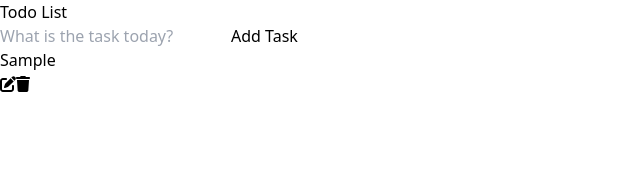
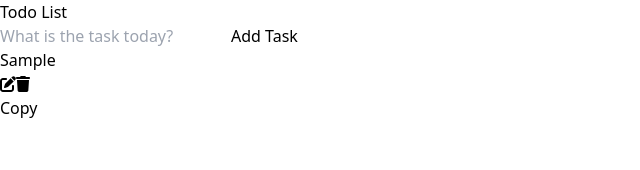
Before and after one commit to chizobaebuka/todoApp, a React (Vite) app in the folder todoList/: page / in a window 1280 px wide. Both pictures are taken after typing "Sample" into the empty fields and a click on the button "Add Task". Shown: the top 170 px of the page, without its empty margins (0-640 px from the left). Built offline with nearby package versions, Linux system fonts and the light colour scheme.

Commit message:
done with adding the clipboard feature and setting the localstorage

```diff
--- a/todoList/src/components/TodoWrapper.tsx
+++ b/todoList/src/components/TodoWrapper.tsx
@@ -1,8 +1,8 @@
 import React, { useState, useEffect } from 'react';
 import Todo from './Todo';
 import TodoForm from './TodoForm';
+import EditTodoForm from './EditTodoForm';
 import { v4 as uuidv4 } from 'uuid';
-import EditTodoForm from './EditTodoForm';
 
 interface TodoItem {
     id: string;
@@ -14,7 +14,6 @@ interface TodoItem {
 export const TodoWrapper: React.FC = () => {
     const [todos, setTodos] = useState<TodoItem[]>([]);
 
-    // Load todo items from local storage when the component mounts
     useEffect(() => {
         const savedTodos = localStorage.getItem('todos');
         if (savedTodos) {
@@ -22,7 +21,6 @@ export const TodoWrapper: React.FC = () => {
         }
     }, []);
 
-    // Function to save todo items to local storage
     const saveTodosToLocalStorage = (newTodos: TodoItem[]) => {
         localStorage.setItem('todos', JSON.stringify(newTodos));
     };
@@ -37,13 +35,13 @@ export const TodoWrapper: React.FC = () => {
 
         const newTodos = [...todos, newTodo];
         setTodos(newTodos);
-        saveTodosToLocalStorage(newTodos); // Save to local storage
+        saveTodosToLocalStorage(newTodos);
     };
 
     const deleteTodo = (id: string) => {
         const newTodos = todos.filter((todo) => todo.id !== id);
         setTodos(newTodos);
-        saveTodosToLocalStorage(newTodos); // Save to local storage
+        saveTodosToLocalStorage(newTodos);
     };
 
     const toggleComplete = (id: string) => {
@@ -51,7 +49,7 @@ export const TodoWrapper: React.FC = () => {
             todo.id === id ? { ...todo, completed: !todo.completed } : todo
         );
         setTodos(newTodos);
-        saveTodosToLocalStorage(newTodos); // Save to local storage
+        saveTodosToLocalStorage(newTodos);
     };
 
     const editTodo = (id: string) => {
@@ -68,7 +66,13 @@ export const TodoWrapper: React.FC = () => {
                 todo.id === id ? { ...todo, task, isEditing: !todo.isEditing } : todo
             )
         );
-        saveTodosToLocalStorage(todos); // Save to local storage
+        saveTodosToLocalStorage(todos);
+    };
+
+    const copyToClipboard = (text: string) => {
+        navigator.clipboard.writeText(text)
+            .then(() => alert('Task copied to clipboard'))
+            .catch((err) => alert('Failed to copy task: ' + err));
     };
 
     return (
@@ -83,13 +87,10 @@ export const TodoWrapper: React.FC = () => {
                         todo.isEditing ? (
                             <EditTodoForm editTodo={editTask} task={todo} key={todo.id} />
                         ) : (
-                            <Todo
-                                key={todo.id}
-                                task={todo}
-                                deleteTodo={deleteTodo}
-                                editTodo={editTodo}
-                                toggleComplete={toggleComplete}
-                            />
+                            <div key={todo.id} className="flex items-center justify-between">
+                                <Todo task={todo} deleteTodo={deleteTodo} editTodo={editTodo} toggleComplete={toggleComplete} />
+                                <button className="text-blue-500" onClick={() => copyToClipboard(todo.task)}>Copy</button>
+                            </div>
                         )
                     )}
                 </div>
```
